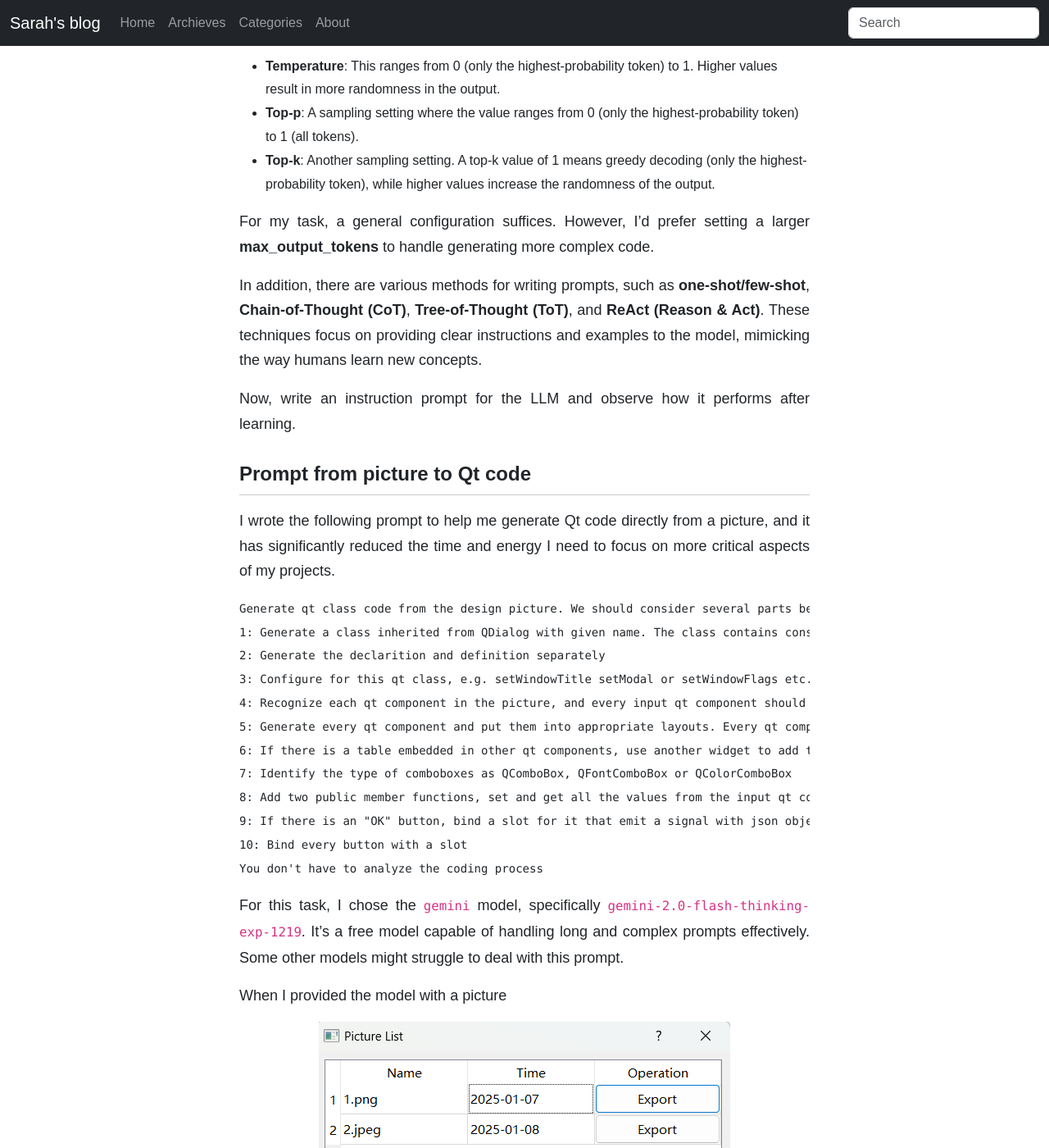
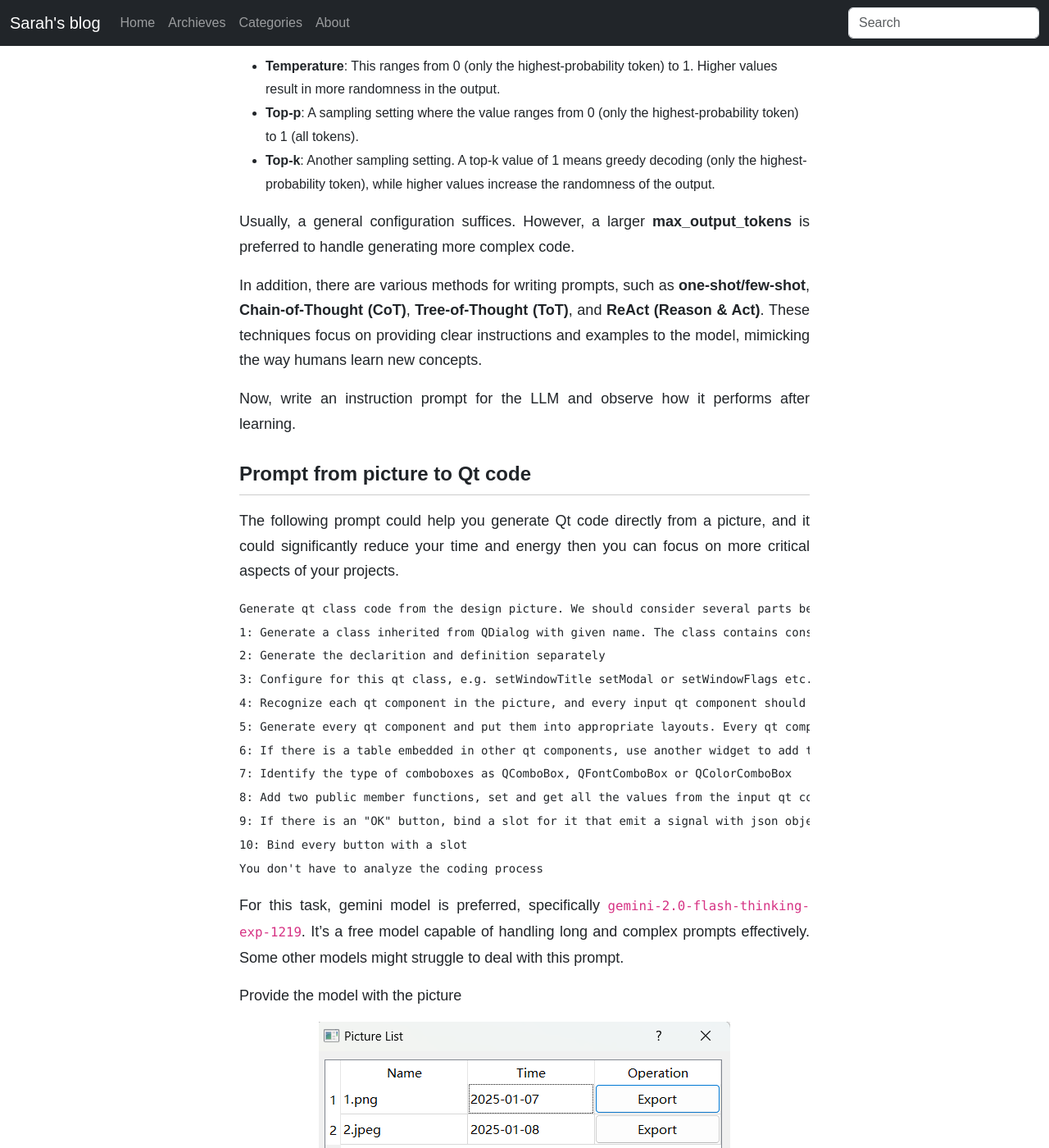
Before and after one commit to sarahqd/sarahqd.github.io, a Jekyll site: the page built from _posts/2025-1-3-Generate-Qt-code-from-UI-design-pictures.md, in a window 1280 px wide and 1400 px high, scrolled down 359 px. Shown: the whole window at 82% size. Built offline with Jekyll 4.4.1, drawn with Linux system fonts in a browser that asks for light colours; some of the changed text lies outside the part shown.

Commit message:
Update for blog strategies for effective talk

````diff
--- a/_posts/2025-1-3-Generate-Qt-code-from-UI-design-pictures.md
+++ b/_posts/2025-1-3-Generate-Qt-code-from-UI-design-pictures.md
@@ -16,7 +16,7 @@ Before writing a prompt, it’s important to understand the following parameters
 - **Top-p**: A sampling setting where the value ranges from 0 (only the highest-probability token) to 1 (all tokens).
 - **Top-k**: Another sampling setting. A top-k value of 1 means greedy decoding (only the highest-probability token), while higher values increase the randomness of the output.
 
-For my task, a general configuration suffices. However, I'd prefer setting a larger **max_output_tokens**  to handle generating more complex code.
+Usually, a general configuration suffices. However, a larger **max_output_tokens** is preferred to handle generating more complex code.
 
 In addition, there are various methods for writing prompts, such as **one-shot/few-shot**, **Chain-of-Thought (CoT)**, **Tree-of-Thought (ToT)**, and **ReAct (Reason & Act)**. These techniques focus on providing clear instructions and examples to the model, mimicking the way humans learn new concepts.
 
@@ -24,7 +24,7 @@ Now, write an instruction prompt for the LLM and observe how it performs after l
 
 ## Prompt from picture to Qt code
 
-I wrote the following prompt to help me generate Qt code directly from a picture, and it has significantly reduced the time and energy I need to focus on more critical aspects of my projects.
+The following prompt could help you generate Qt code directly from a picture, and it could significantly reduce your time and energy then you can focus on more critical aspects of your projects.
 
 ```Prompt
 Generate qt class code from the design picture. We should consider several parts below, then generate the code.
@@ -41,13 +41,13 @@ Generate qt class code from the design picture. We should consider several parts
 You don't have to analyze the coding process
 ```
 
-For this task, I chose the `gemini` model, specifically `gemini-2.0-flash-thinking-exp-1219`. It’s a free model capable of handling long and complex prompts effectively. Some other models might struggle to deal with this prompt.
+For this task, gemini model is preferred, specifically `gemini-2.0-flash-thinking-exp-1219`. It’s a free model capable of handling long and complex prompts effectively. Some other models might struggle to deal with this prompt.
 
-When I provided the model with a picture
+Provide the model with the picture
 
 ![2025-01-08-design-ui-pic](../../../assets/images/2025-01-08-design-ui-pic.png)
 
- and configured it with `temperature=1`,`top-p=0.95`,`max_output_tokens=8192`,  it generated `PictureListDialog.h` and `PictureListDialog.cpp`.
+ and configure it with `temperature=1`,`top-p=0.95`,`max_output_tokens=8192`. The model generated `PictureListDialog.h` and `PictureListDialog.cpp`.
 
 ```c++
 // PictureListDialog.h
````
Also changed, not shown: _drafts/2025-1-7-Simply-representation.md.md (deleted, +0 -71 lines), _posts/2025-1-14-Strategies-for-effective-talk.md (added, +55 -0 lines), assets/images/2025-1-7-paragraph-structure.svg (deleted), assets/images/2025-1-7-structure.svg (added).
